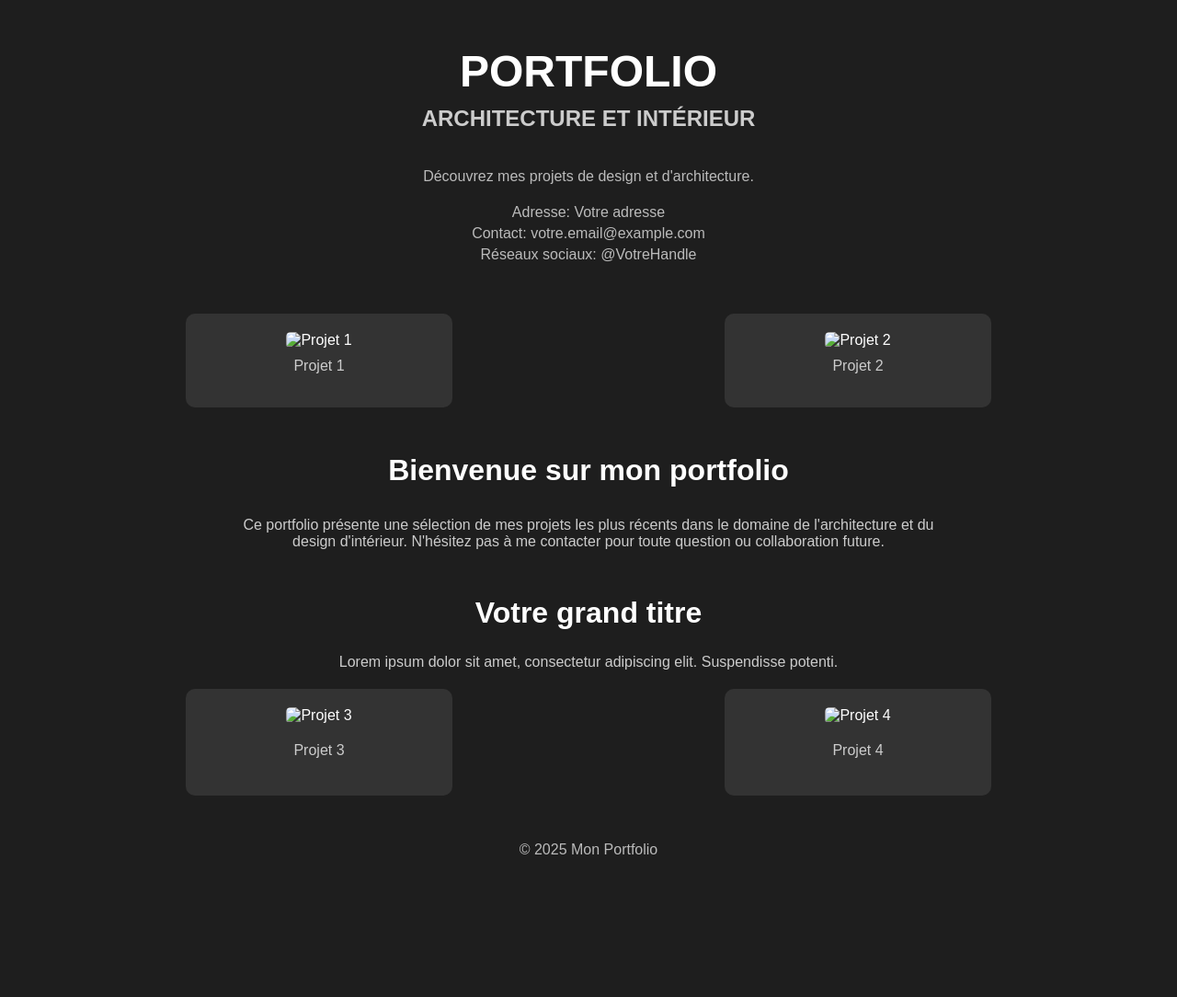
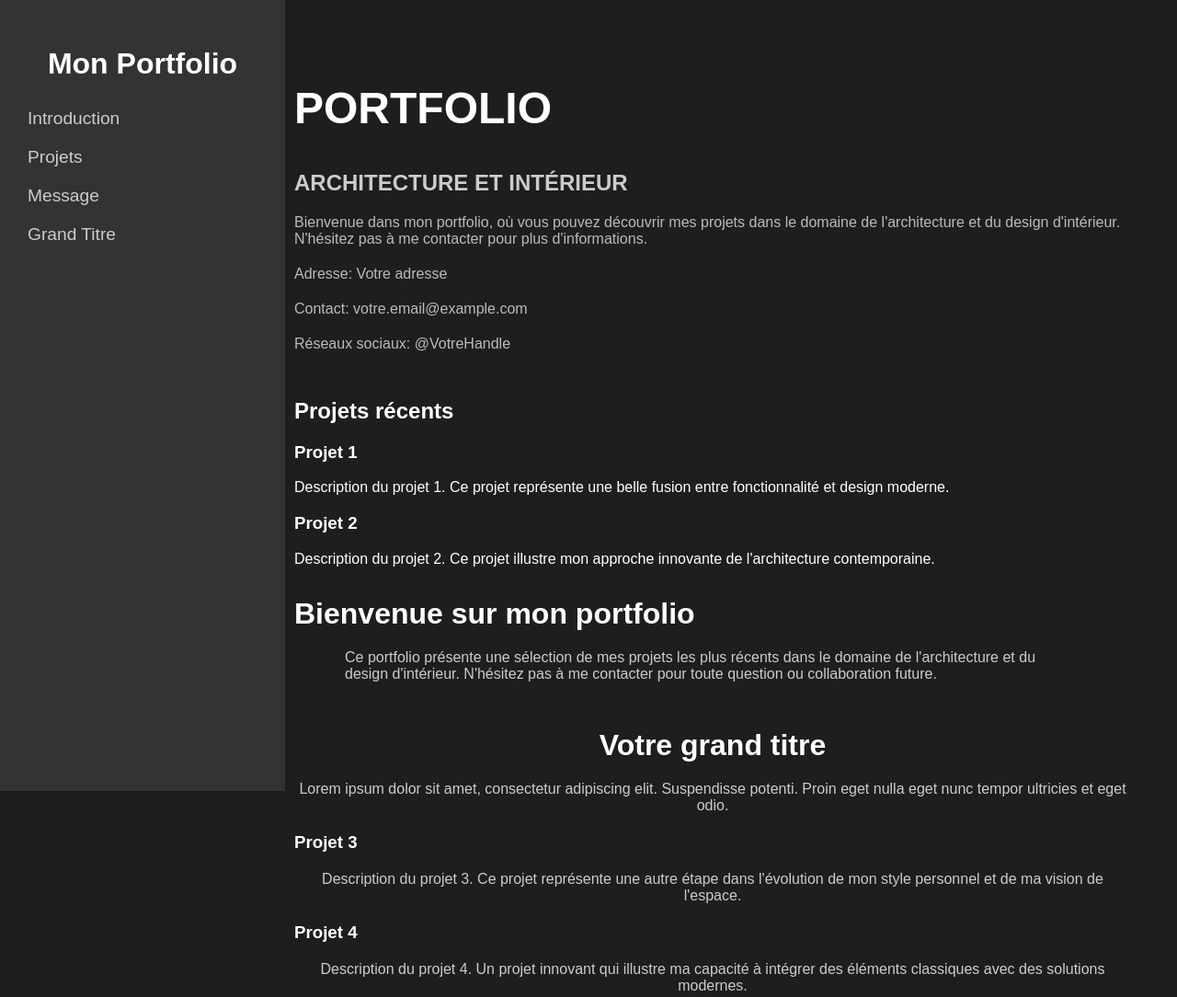
Before and after one commit to twiiiiiix/florent-github-pages., a plain HTML site: page index.html in a window 1280 px wide. Shown: the top 1084 px of the page at 92% size. Before the commit the page ends 973 px from the top, so only its background shows below. Drawn offline with Linux system fonts and the light colour scheme.

Commit message:
Update index.html

```diff
--- a/index.html
+++ b/index.html
@@ -11,32 +11,68 @@
             color: #fff;
             margin: 0;
             padding: 0;
+            display: flex;
         }
 
-        .portfolio {
-            width: 90%;
-            margin: 0 auto;
+        /* Menu de navigation à gauche */
+        .sidebar {
+            width: 250px;
+            background-color: #333;
+            padding: 30px;
+            height: 100vh;
+            position: fixed;
+            top: 0;
+            left: 0;
         }
 
-        /* Page d'introduction */
-        .intro {
-            display: flex;
-            flex-direction: column;
-            align-items: center;
+        .sidebar h1 {
+            color: #fff;
+            font-size: 2rem;
+            margin-bottom: 30px;
             text-align: center;
-            margin: 50px 0;
         }
 
+        .sidebar ul {
+            list-style-type: none;
+            padding: 0;
+        }
+
+        .sidebar ul li {
+            margin: 20px 0;
+        }
+
+        .sidebar ul li a {
+            color: #ccc;
+            text-decoration: none;
+            font-size: 1.2rem;
+            transition: color 0.3s;
+        }
+
+        .sidebar ul li a:hover {
+            color: #fff;
+        }
+
+        /* Section de contenu principal */
+        .content {
+            margin-left: 270px; /* espace pour le menu */
+            padding: 50px;
+            width: calc(100% - 270px);
+        }
+
+        .intro, .message, .big-title {
+            margin-bottom: 50px;
+        }
+
+        /* Introduction */
         .intro h1 {
             font-size: 3rem;
-            margin: 0;
             color: #fff;
         }
 
         .intro h2 {
             font-size: 1.5rem;
+            color: #ccc;
             margin-top: 10px;
-            color: #ccc;
         }
 
         .intro p {
@@ -44,51 +80,11 @@
             color: #bbb;
         }
 
-        .contact-info p {
-            margin: 5px 0;
-            color: #bbb;
-        }
-
-        /* Section de projets */
-        .content {
-            margin-top: 50px;
-        }
-
-        .projects {
-            display: grid;
-            grid-template-columns: repeat(2, 1fr);
-            gap: 20px;
-            justify-items: center;
-        }
-
-        .project {
-            background-color: #333;
-            padding: 20px;
-            border-radius: 10px;
-            width: 250px;
-            text-align: center;
-        }
-
-        .project img {
-            max-width: 100%;
-            height: auto;
-            border-radius: 5px;
-        }
-
-        .project p {
-            margin-top: 10px;
-            color: #ccc;
-        }
-
         /* Message de bienvenue */
-        .message {
-            margin: 50px 0;
-            text-align: center;
-        }
-
         .message h3 {
             font-size: 2rem;
             color: #fff;
+            margin-bottom: 20px;
         }
 
         .message p {
@@ -98,15 +94,12 @@
             margin: 20px auto;
         }
 
-        /* Grand titre section */
-        .big-title {
-            margin: 50px 0;
-        }
-
+        /* Section Grand titre */
         .big-title h2 {
             text-align: center;
             font-size: 2rem;
             color: #fff;
+            margin-bottom: 20px;
         }
 
         .big-title p {
@@ -116,14 +109,6 @@
             margin: 20px auto;
         }
 
-        .big-title .projects {
-            display: grid;
-            grid-template-columns: repeat(2, 1fr);
-            gap: 20px;
-            justify-items: center;
-        }
-
-        /* Footer */
         .footer {
             text-align: center;
             margin: 40px 0;
@@ -137,12 +122,25 @@
 </head>
 <body>
 
-    <div class="portfolio">
-        <!-- Page d'introduction -->
-        <section class="intro">
+    <!-- Menu de navigation -->
+    <div class="sidebar">
+        <h1>Mon Portfolio</h1>
+        <ul>
+            <li><a href="#intro">Introduction</a></li>
+            <li><a href="#projects">Projets</a></li>
+            <li><a href="#message">Message</a></li>
+            <li><a href="#big-title">Grand Titre</a></li>
+        </ul>
+    </div>
+
+    <!-- Contenu principal -->
+    <div class="content">
+
+        <!-- Section Introduction -->
+        <section id="intro" class="intro">
             <h1>PORTFOLIO</h1>
             <h2>ARCHITECTURE ET INTÉRIEUR</h2>
-            <p>Découvrez mes projets de design et d'architecture.</p>
+            <p>Bienvenue dans mon portfolio, où vous pouvez découvrir mes projets dans le domaine de l'architecture et du design d'intérieur. N'hésitez pas à me contacter pour plus d'informations.</p>
             <div class="contact-info">
                 <p>Adresse: Votre adresse</p>
                 <p>Contact: votre.email@example.com</p>
@@ -150,39 +148,36 @@
             </div>
         </section>
 
-        <!-- Section de projets -->
-        <section class="content">
-            <div class="projects">
+        <!-- Section Projets -->
+        <section id="projects" class="projects">
+            <h2>Projets récents</h2>
             <div class="project">
-                    <img src="image1.jpg" alt="Projet 1">
-                    <p>Projet 1</p>
+                <h3>Projet 1</h3>
+                <p>Description du projet 1. Ce projet représente une belle fusion entre fonctionnalité et design moderne.</p>
             </div>
             <div class="project">
-                    <img src="image2.jpg" alt="Projet 2">
-                    <p>Projet 2</p>
-                </div>
+                <h3>Projet 2</h3>
+                <p>Description du projet 2. Ce projet illustre mon approche innovante de l'architecture contemporaine.</p>
             </div>
         </section>
 
         <!-- Message de bienvenue -->
-        <section class="message">
+        <section id="message" class="message">
             <h3>Bienvenue sur mon portfolio</h3>
             <p>Ce portfolio présente une sélection de mes projets les plus récents dans le domaine de l'architecture et du design d'intérieur. N'hésitez pas à me contacter pour toute question ou collaboration future.</p>
         </section>
 
-        <!-- Grand titre section -->
-        <section class="big-title">
+        <!-- Section Grand Titre -->
+        <section id="big-title" class="big-title">
             <h2>Votre grand titre</h2>
-            <p>Lorem ipsum dolor sit amet, consectetur adipiscing elit. Suspendisse potenti.</p>
-            <div class="projects">
+            <p>Lorem ipsum dolor sit amet, consectetur adipiscing elit. Suspendisse potenti. Proin eget nulla eget nunc tempor ultricies et eget odio.</p>
             <div class="project">
-                    <img src="image3.jpg" alt="Projet 3">
-                    <p>Projet 3</p>
+                <h3>Projet 3</h3>
+                <p>Description du projet 3. Ce projet représente une autre étape dans l'évolution de mon style personnel et de ma vision de l'espace.</p>
             </div>
             <div class="project">
-                    <img src="image4.jpg" alt="Projet 4">
-                    <p>Projet 4</p>
-                </div>
+                <h3>Projet 4</h3>
+                <p>Description du projet 4. Un projet innovant qui illustre ma capacité à intégrer des éléments classiques avec des solutions modernes.</p>
             </div>
         </section>
 
```
Lines whose indentation alone changed are shown as unchanged.
